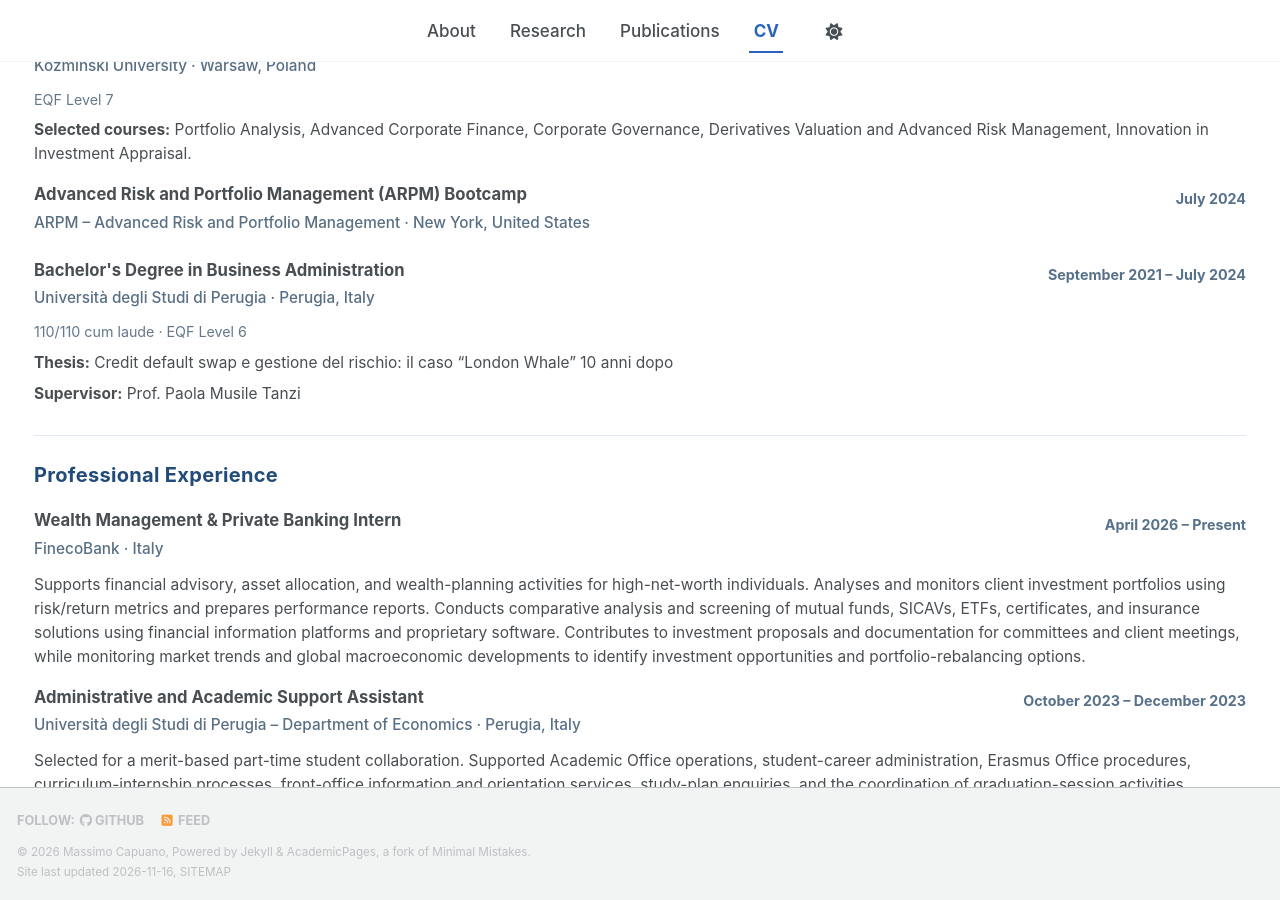
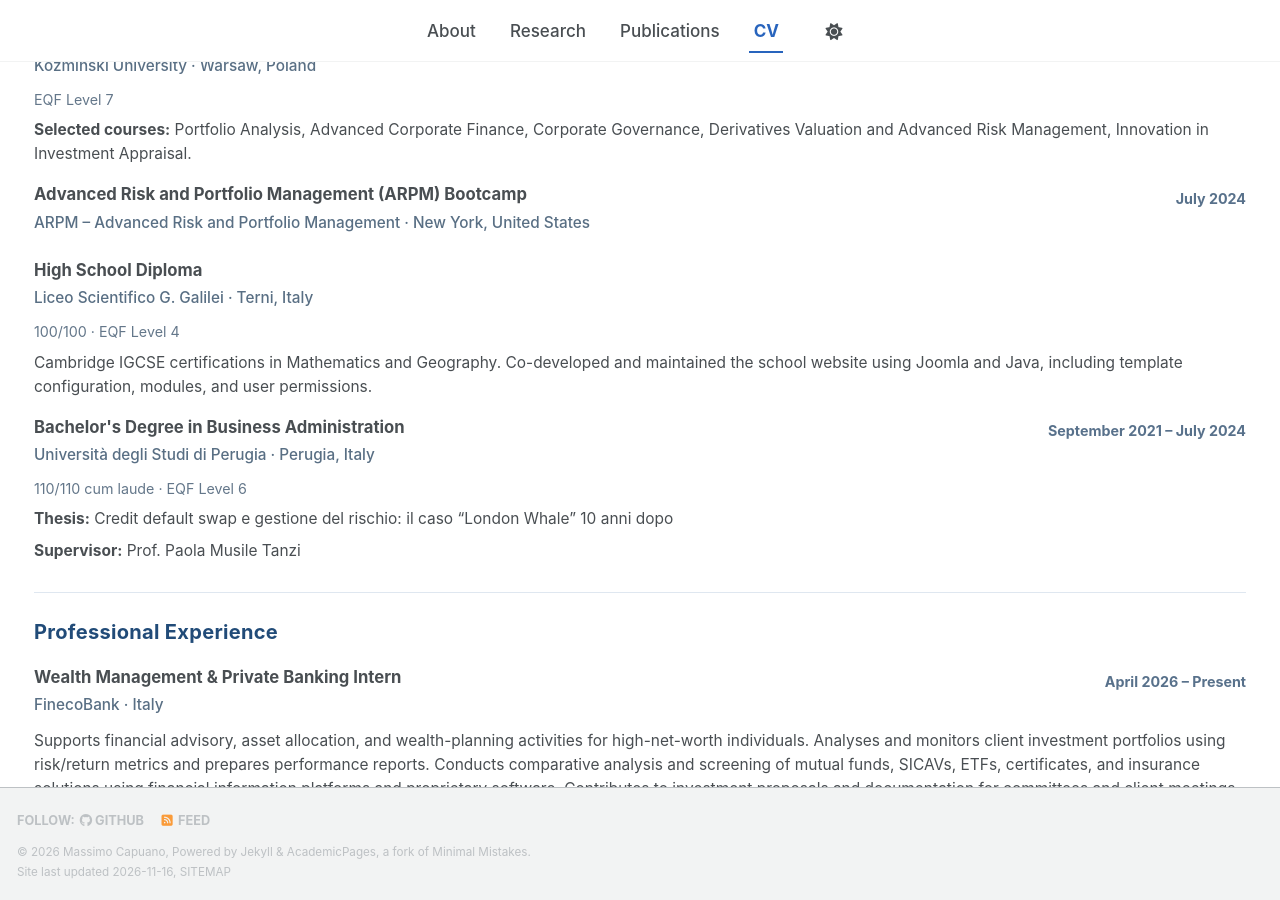
Before and after one commit to capuanomassimo/capuanomassimo.github.io, a Jekyll site: the page built from _pages/cv.html, in a window 1280 px wide and 900 px high, scrolled down 986 px. Built offline with Jekyll 4.4.1, drawn with Linux system fonts in a browser that asks for light colours; a script bundle is joined from its source files by our own code; a style sheet for code colours, icons or effects is not loaded.

Commit message:
Complete education record from original CV

```diff
--- a/_data/academic_profile.yml
+++ b/_data/academic_profile.yml
@@ -55,6 +55,16 @@ education:
     institution: "ARPM – Advanced Risk and Portfolio Management"
     location: "New York, United States"
     dates: "July 2024"
+
+  - title: "High School Diploma"
+    institution: "Liceo Scientifico G. Galilei"
+    location: "Terni, Italy"
+    result: "100/100"
+    level: "EQF Level 4"
+    additional: >-
+      Cambridge IGCSE certifications in Mathematics and Geography. Co-developed
+      and maintained the school website using Joomla and Java, including template
+      configuration, modules, and user permissions.
 
   - title: "Bachelor's Degree in Business Administration"
     institution: "Università degli Studi di Perugia"
```
